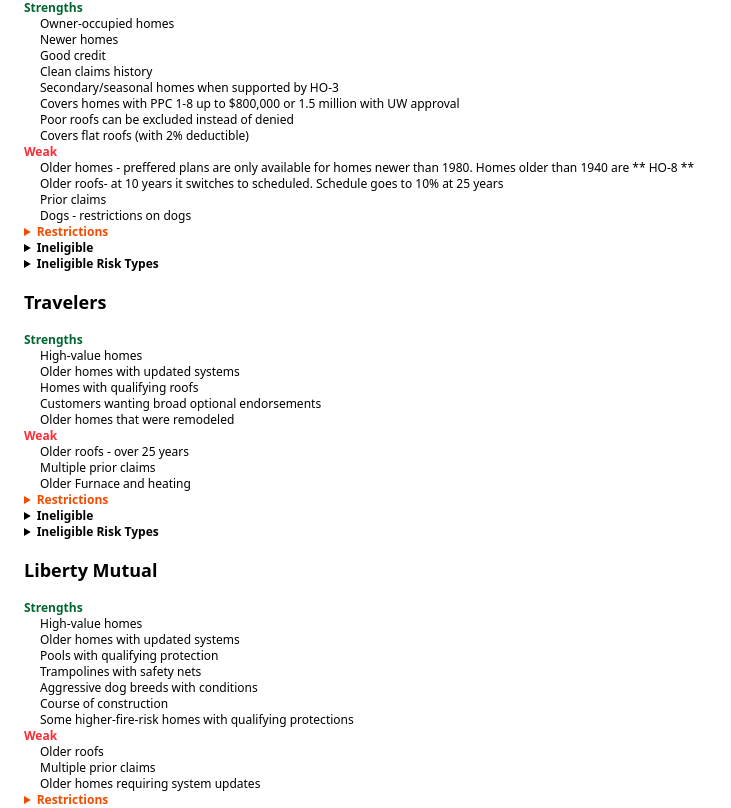
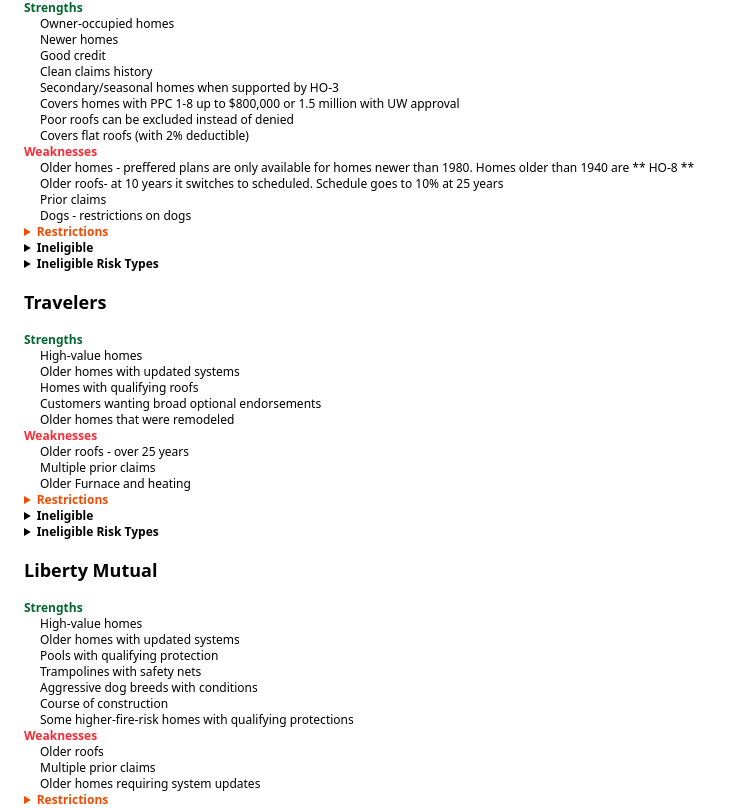
Before and after one commit to Jpatrick6420/propertyandcasualtywebsite, a React (Vite) app: page / in a window 1280 px wide. Shown: the part 1912-2720 px from the top of the page, without its empty margins (0-731 px from the left). Built offline with nearby package versions, Linux system fonts and the light colour scheme.

Commit message:
changed weak to weaknesses

```diff
--- a/src/features/SuggestionSection.jsx
+++ b/src/features/SuggestionSection.jsx
@@ -18,7 +18,7 @@
                   );
                 })}
               </ol>
-              <h4 className="text-md font-bold text-red-500">Weak</h4>
+              <h4 className="text-md font-bold text-red-500">Weaknesses</h4>
               <ol className="px-4">
                 {carrierAppetite[i].homeowners.weak.map((weakness, i) => {
                   return <li key={i}>{weakness}</li>;
```
